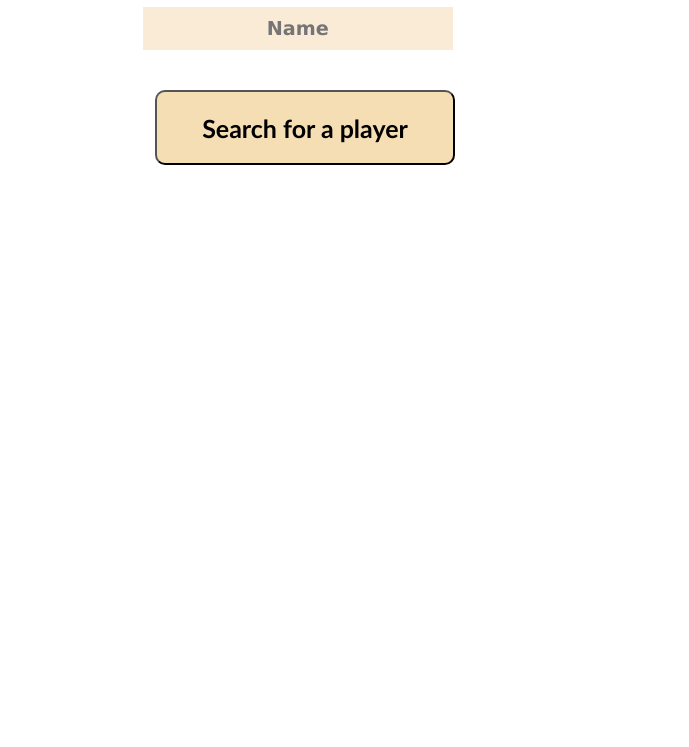
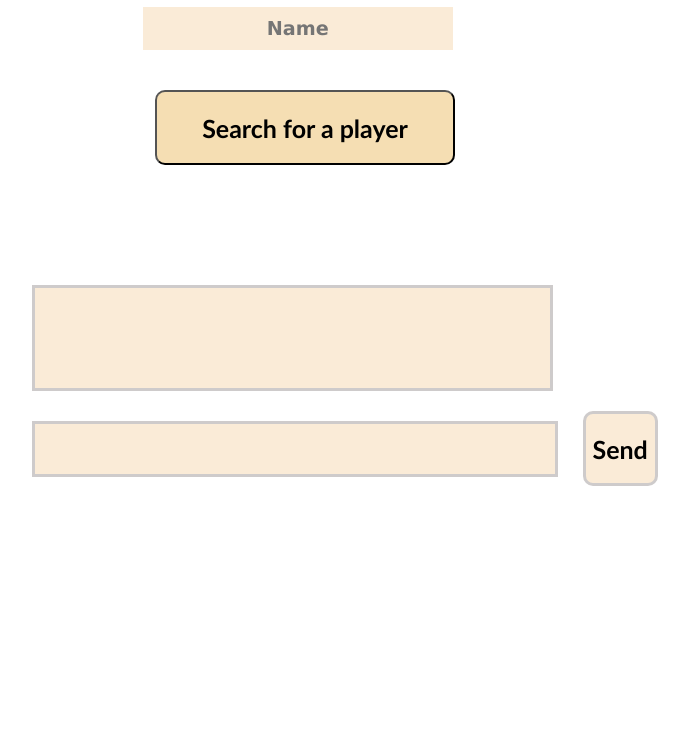
Before and after one commit to kongwv/IQ180, a website: page views/index.html in a window 1280 px wide. Shown: the part 613-1360 px from the top of the page, without its empty margins (335-1024 px from the left). After the commit the page ends 1099 px from the top, so only its background shows below. Drawn offline with nearby package versions, Linux system fonts and the light colour scheme; files that its build step writes are made by us from their sources; no server answers; files whose address does not match are found by name.

Commit message:
Update style.css

```diff
--- a/views/style.css
+++ b/views/style.css
@@ -39,8 +39,21 @@
     font-weight: bold;
     font-family: 'Gill Sans', 'Gill Sans MT', Calibri, 'Trebuchet MS', sans-serif;
     background-color: antiquewhite;
-    transform: translate(50px,760px);
+    transform: translate(50px,200px);
 
+
+
+}
+#message-container {
+    border: 3px solid rgb(206, 203, 203);
+    font-size: 25px;
+    font-weight: bold;
+    width: 515px;
+    height: 100px;
+    font-family: 'Gill Sans', 'Gill Sans MT', Calibri, 'Trebuchet MS', sans-serif;
+    background-color: antiquewhite;
+    transform: translate(50px,200px);
+    overflow: auto;
 
 
 }
@@ -51,7 +64,7 @@
     font-weight: bold;
     font-family: 'Gill Sans', 'Gill Sans MT', Calibri, 'Trebuchet MS', sans-serif;
     background-color: antiquewhite;
-    transform: translate(50px,760px);
+    transform: translate(50px,200px);
 
 
 
```
